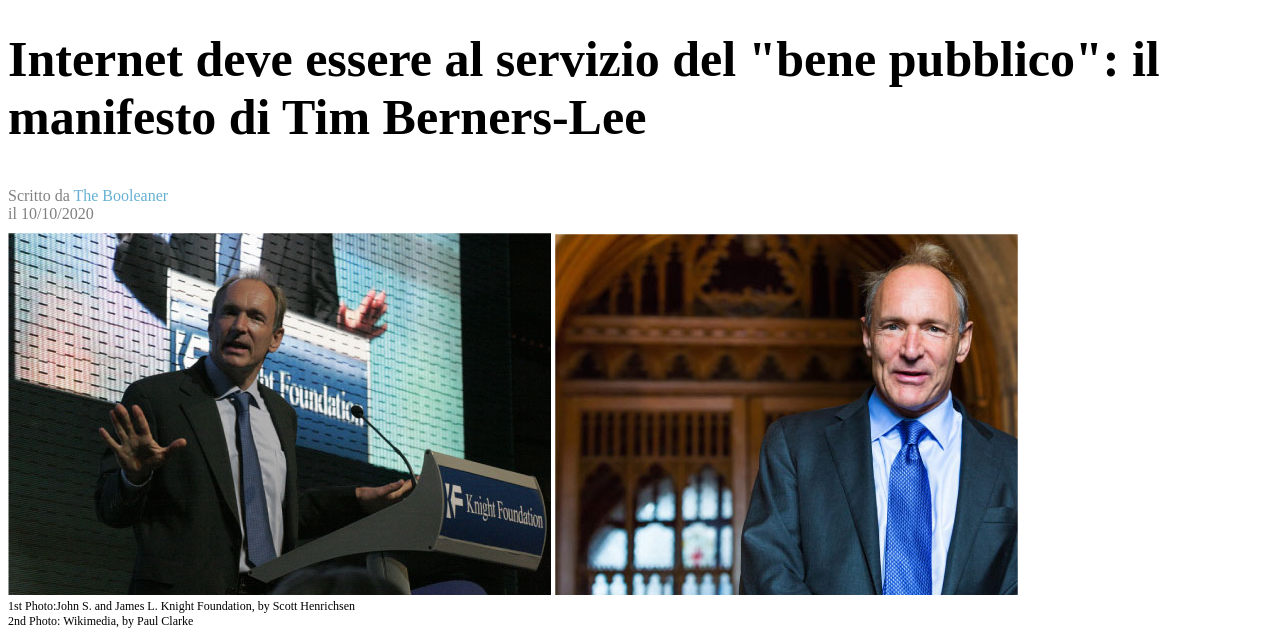
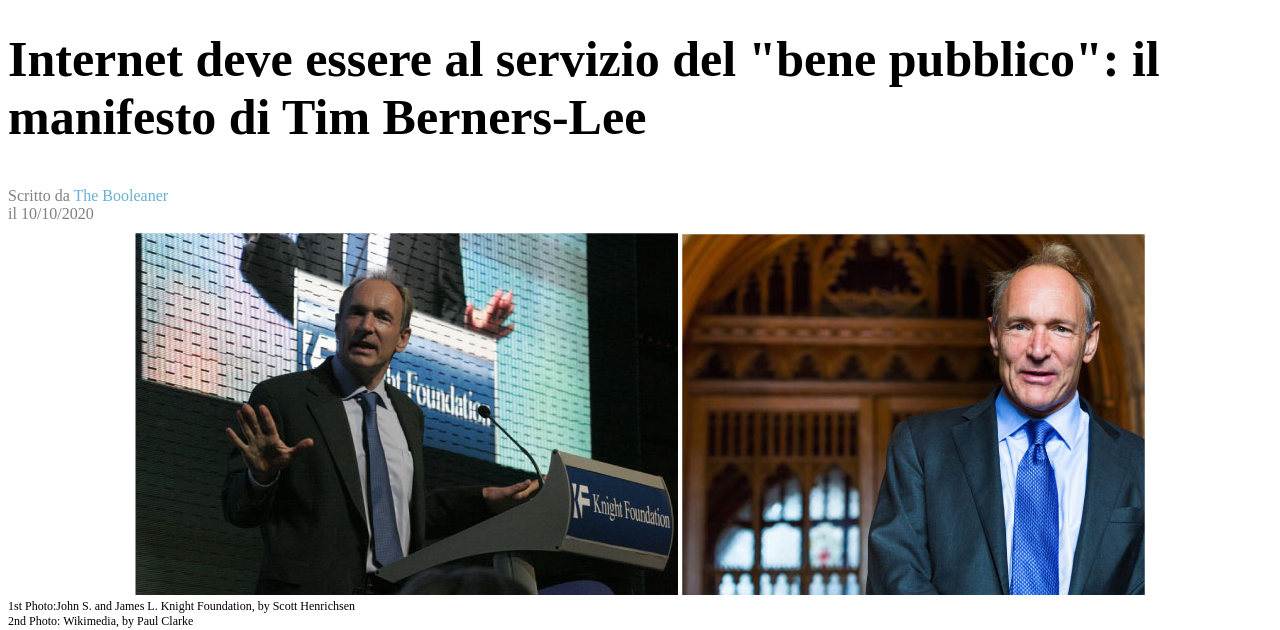
Before and after one commit to giovannidibello/html-css-booleaner, a plain HTML site: page index.html in a window 1280 px wide. Shown: the part 180-810 px from the top of the page. Drawn offline with Linux system fonts and the light colour scheme.

Commit message:
correggi errori

```diff
--- a/css/style.css
+++ b/css/style.css
@@ -19,6 +19,10 @@ h1 {
 
 .immagini, .testo {
     margin-top: 10px;
+}
+
+.immagini {
+    text-align: center;
 }
 
 .grigio {
```
Also changed, not shown: index.html (+1 -1 lines).
